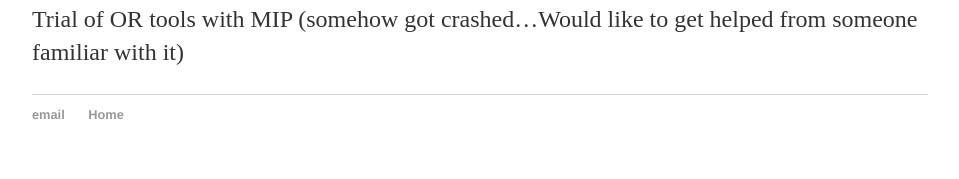
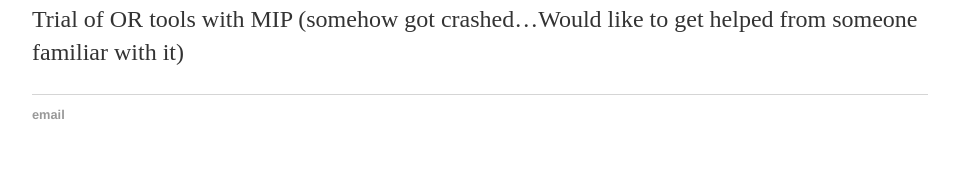
Before and after one commit to LilyHeAsamiko/hashCode.github.io, a Jekyll site: the page built from _posts/2020-03-05-BookScan.md, in a window 1280 px wide. Shown: the part 1821-2000 px from the top of the page, without its empty margins (160-1119 px from the left). Built offline with Jekyll 4.4.1, drawn with Linux system fonts in a browser that asks for light colours.

Commit message:
Update default.html

```diff
--- a/_layouts/default.html
+++ b/_layouts/default.html
@@ -20,7 +20,6 @@
 		<footer>
     		<ul>
         		<li><a href="mailto:lilyheasamiko@gmail.com">email</a></li>
-        		<li><a href="https://github.com/hashCode.github.io">Home</a></li>
 			</ul>
 		</footer>
 	</body>
```
